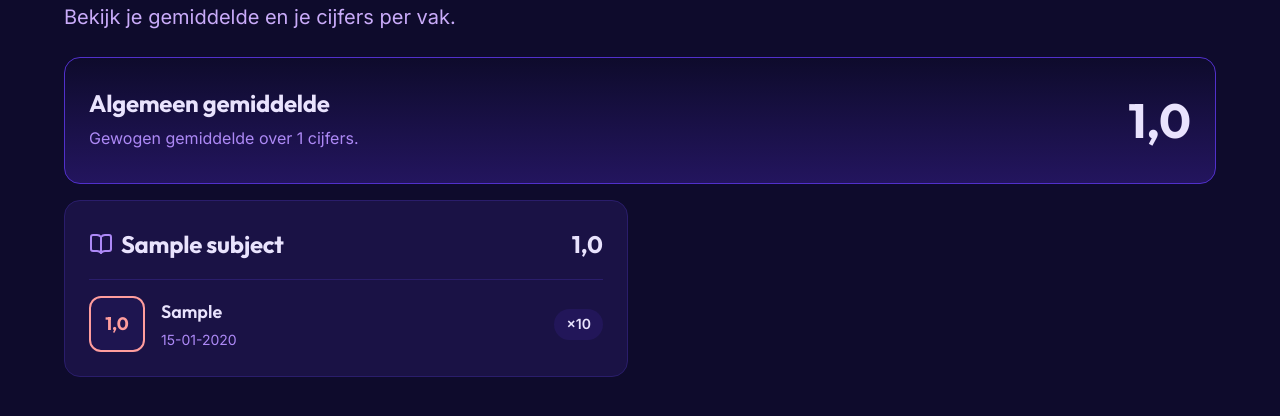
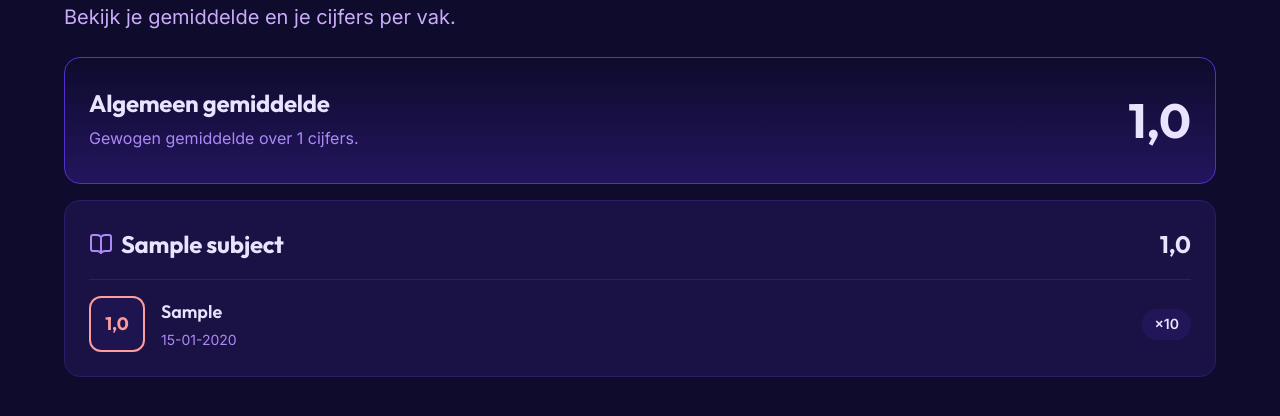
Before and after one commit to Richievdheij/schoolladder, a PHP site: page /pages/grades.php in a window 1280 px wide. Shown: the part 208-624 px from the top of the page. Run offline with PHP 8.4, Linux system fonts and the light colour scheme; tables that the repository leaves empty hold one stand-in row (values such as "Sample post").

Commit message:
[WIP]: Styling update. Column change

```diff
--- a/css/pages/grades.css
+++ b/css/pages/grades.css
@@ -35,12 +35,6 @@
   font-size: var(--fs-h2);
   font-weight: var(--fw-bold);
   color: var(--text-heading);
-}
-
-/* Cards in the same row keep their own height, so opening the older grades
-   in one card doesn't stretch the card next to it. */
-.grades__subjects {
-  align-items: start;
 }
 
 .grades__subject-title {
--- a/pages/grades.php
+++ b/pages/grades.php
@@ -128,8 +128,7 @@ function renderGradeRow(array $row): void
                     <span class="grades__summary-value"><?= e(formatGrade(weightedAverage($grades))) ?></span>
                 </div>
 
-                <!-- One card per subject, two columns from tablet width. -->
-                <div class="grid grid--2 grades__subjects">
+                <!-- One card per subject. -->
                 <?php foreach ($bySubject as $subject => $data): ?>
                     <?php
                     $newest = $data['grades'][0];                 // newest grade, always visible
@@ -169,7 +168,6 @@ function renderGradeRow(array $row): void
                     </div>
 
                 <?php endforeach; ?>
-                </div>
             </div>
 
         <?php endif; ?>
```
